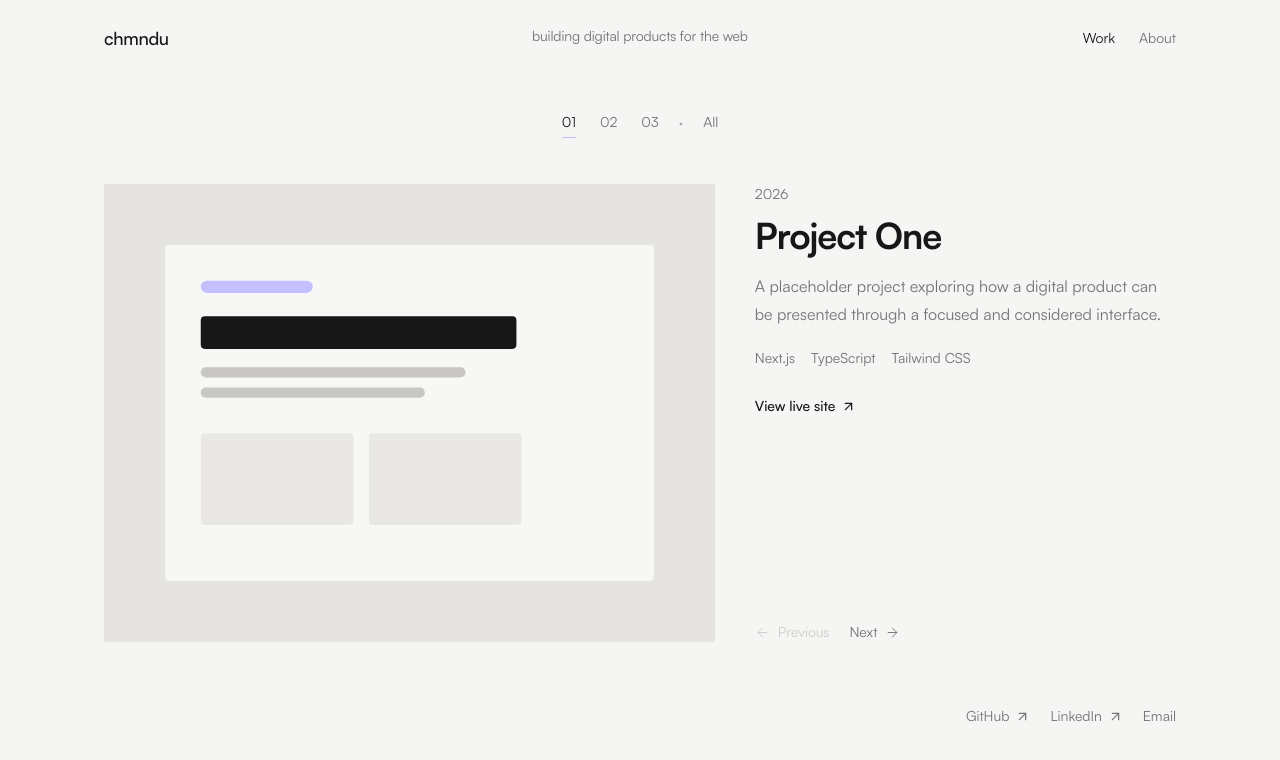
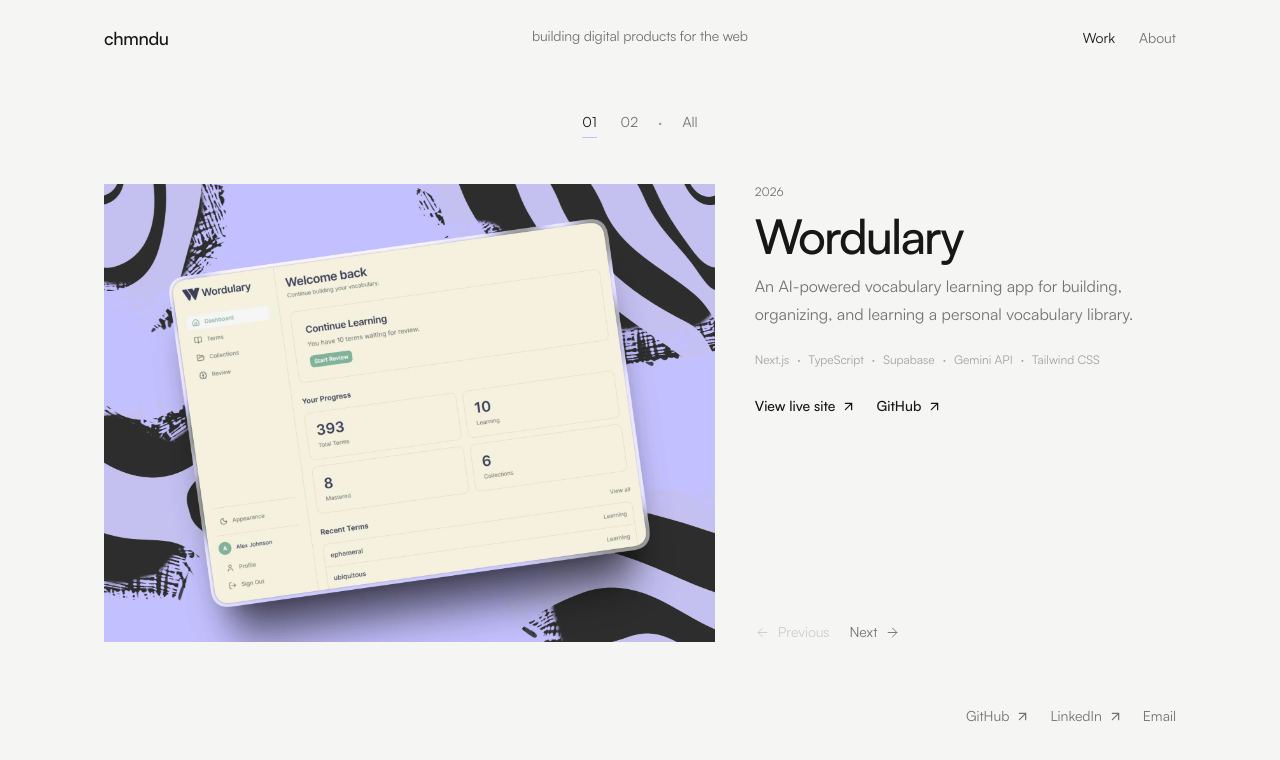
Before and after one commit to chmndu/chmndu-portfolio, a Next.js app: page / in a window 1280 px wide. Shown: the top 760 px of the page. Built offline with nearby package versions, Linux system fonts and the light colour scheme.

Commit message:
feat: add Wordulary and invoice generator projects

```diff
--- a/src/components/project-stage.tsx
+++ b/src/components/project-stage.tsx
@@ -23,42 +23,6 @@
   direction: number;
 };
 
-function getPrimaryAction(project: Project) {
-  if (project.caseStudy) {
-    return {
-      label: "View case study",
-      href: project.caseStudy,
-      type: "internal" as const,
-    };
-  }
-
-  if (project.liveUrl) {
-    return {
-      label: "View live site",
-      href: project.liveUrl,
-      type: "external" as const,
-    };
-  }
-
-  if (project.externalUrl) {
-    return {
-      label: "View project",
-      href: project.externalUrl,
-      type: "external" as const,
-    };
-  }
-
-  if (project.githubUrl) {
-    return {
-      label: "GitHub",
-      href: project.githubUrl,
-      type: "external" as const,
-    };
-  }
-
-  return null;
-}
-
 export default function ProjectStage({
   project,
   onPrevious,
@@ -67,7 +31,6 @@
   canGoNext,
   direction,
 }: ProjectStageProps) {
-  const primaryAction = getPrimaryAction(project);
 
   const shouldReduceMotion = useReducedMotion();
 
@@ -106,43 +69,72 @@
 
           <div className="flex flex-col justify-between">
             <div>
-              <div className="text-sm text-muted">{project.year}</div>
+              <div className="text-xs text-muted">{project.year}</div>
 
-              <h1 className="mt-3 text-3xl font-bold tracking-[-0.03em] sm:text-4xl">
+              <h1 className="mt-3 text-4xl font-medium tracking-[-0.04em] sm:text-5xl">
                 {project.title}
               </h1>
 
-              <p className="mt-4 max-w-md text-base leading-7 text-muted">
+              <p className="mt-3 max-w-md text-base leading-7 text-muted">
                 {project.description}
               </p>
 
-              <div className="mt-5 flex flex-wrap gap-x-4 gap-y-2 text-sm text-muted">
-                {project.technologies.map((technology) => (
-                  <span key={technology}>{technology}</span>
+              <div className="mt-6 flex flex-wrap gap-y-1.5 text-xs text-subtle">
+                {project.technologies.map((technology, index) => (
+                  <span key={technology} className="whitespace-nowrap">
+                    {index > 0 && <span className="mx-2">·</span>}
+                    {technology}
+                  </span>
                 ))}
               </div>
 
-              {primaryAction && (
-                primaryAction.type === "internal" ? (
+              <div className="mt-7 flex flex-wrap items-center gap-x-5 gap-y-2">
+                {project.caseStudy && (
                   <Link
-                    href={primaryAction.href}
-                    className="mt-7 inline-flex cursor-pointer items-center gap-1.5 text-sm font-medium transition-colors hover:text-accent-deep active:text-accent"
+                    href={project.caseStudy}
+                    className="inline-flex cursor-pointer items-center gap-1.5 text-sm font-medium transition-colors hover:text-accent-deep active:text-accent"
                   >
-                    {primaryAction.label}
+                    View case study
                     <ArrowRight size={15} strokeWidth={2} />
                   </Link>
-                ) : (
+                )}
+
+                {project.liveUrl && (
                   <a
-                    href={primaryAction.href}
+                    href={project.liveUrl}
                     target="_blank"
                     rel="noopener noreferrer"
-                    className="mt-7 inline-flex cursor-pointer items-center gap-1.5 text-sm font-medium transition-colors hover:text-accent-deep active:text-accent"
+                    className="inline-flex cursor-pointer items-center gap-1.5 text-sm font-medium transition-colors hover:text-accent-deep active:text-accent"
                   >
-                    {primaryAction.label}
+                    View live site
                     <ArrowUpRight size={15} strokeWidth={2} />
                   </a>
-                )
-              )}
+                )}
+
+                {project.externalUrl && (
+                  <a
+                    href={project.externalUrl}
+                    target="_blank"
+                    rel="noopener noreferrer"
+                    className="inline-flex cursor-pointer items-center gap-1.5 text-sm font-medium transition-colors hover:text-accent-deep active:text-accent"
+                  >
+                    View project
+                    <ArrowUpRight size={15} strokeWidth={2} />
+                  </a>
+                )}
+
+                {project.githubUrl && (
+                  <a
+                    href={project.githubUrl}
+                    target="_blank"
+                    rel="noopener noreferrer"
+                    className="inline-flex cursor-pointer items-center gap-1.5 text-sm font-medium transition-colors hover:text-accent-deep active:text-accent"
+                  >
+                    GitHub
+                    <ArrowUpRight size={15} strokeWidth={2} />
+                  </a>
+                )}
+              </div>
             </div>
 
             <div className="mt-12 flex items-center gap-5 text-sm text-muted md:mt-8">
--- a/src/data/projects.ts
+++ b/src/data/projects.ts
@@ -13,33 +13,38 @@
 
 export const projects: Project[] = [
   {
-    title: "Project One",
-    slug: "project-one",
+    title: "Wordulary",
+    slug: "wordulary",
     year: "2026",
     description:
-      "A placeholder project exploring how a digital product can be presented through a focused and considered interface.",
-    technologies: ["Next.js", "TypeScript", "Tailwind CSS"],
-    image: "/projects/project-one.svg",
-    liveUrl: "#",
+      "An AI-powered vocabulary learning app for building, organizing, and learning a personal vocabulary library.",
+    technologies: [
+      "Next.js",
+      "TypeScript",
+      "Supabase",
+      "Gemini API",
+      "Tailwind CSS",
+    ],
+    image: "/projects/wordulary.webp",
+    liveUrl: "https://wordulary.vercel.app/",
+    githubUrl: "https://github.com/chmndu/wordulary",
   },
+
   {
-    title: "Project Two",
-    slug: "project-two",
+    title: "Invoice Generator",
+    slug: "invoice-generator",
     year: "2026",
     description:
-      "A second placeholder project used to test the selected work experience and project switching.",
-    technologies: ["React", "TypeScript", "CSS"],
-    image: "/projects/project-two.svg",
-    githubUrl: "#",
-  },
-  {
-    title: "Project Three",
-    slug: "project-three",
-    year: "2025",
-    description:
-      "A third placeholder project representing a different kind of digital work.",
-    technologies: ["Next.js", "JavaScript", "Tailwind CSS"],
-    image: "/projects/project-three.svg",
-    externalUrl: "#",
+      "A mobile-first invoice generator for small businesses, with live A4 preview and PDF or PNG export.",
+    technologies: [
+      "Next.js",
+      "TypeScript",
+      "Tailwind CSS",
+      "shadcn/ui",
+      "html-to-image",
+    ],
+    image: "/projects/invoice-generator.webp",
+    liveUrl: "https://a4-invoice-generator.vercel.app/",
+    githubUrl: "https://github.com/chmndu/invoice-generator",
   },
 ];
```
Also changed, not shown: public/projects/invoice-generator.webp (added), public/projects/wordulary.webp (added).
